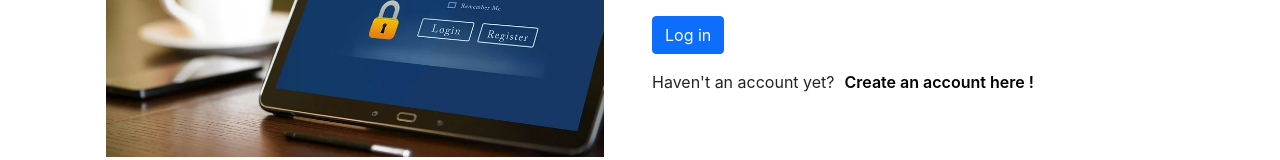
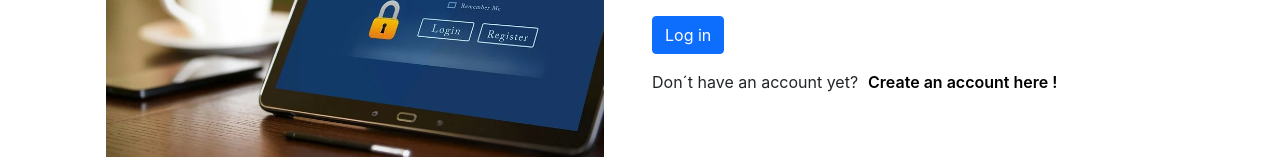
Before and after one commit to TomiLakkakorpi/HerokuAWAProject, a React (Create React App) app: page /login in a window 1280 px wide. Shown: the part 431-591 px from the top of the page. Built offline with nearby package versions, Linux system fonts and the light colour scheme.

Commit message:
Minor tweaks

```diff
--- a/src/components/Home/Home/Home.js
+++ b/src/components/Home/Home/Home.js
@@ -10,7 +10,7 @@ const Home = () => {
       <Header />
       <div className="container">
         <Promotion />
-        <h3 className="text-secondary mt-5 pt-5">Popular Restaurant</h3>
+        <h3 className="text-secondary mt-5 pt-5">Popular Restaurants</h3>
         <div className="row">
           <div className="col-md-3">
             <Restaurants />
--- a/src/components/Login/Login.js
+++ b/src/components/Login/Login.js
@@ -58,7 +58,7 @@ const Login = () => {
               </button>
               <br />
               <div className="d-flex mt-3">
-                <span>Haven't an account yet?</span>
+                <span>Don´t have an account yet?</span>
                 <Link to="/signup" className={classes.register}>
                   Create an account here !
                 </Link>
```
Also changed, not shown: 1 other file (tests, documents, lock files or other folders).
